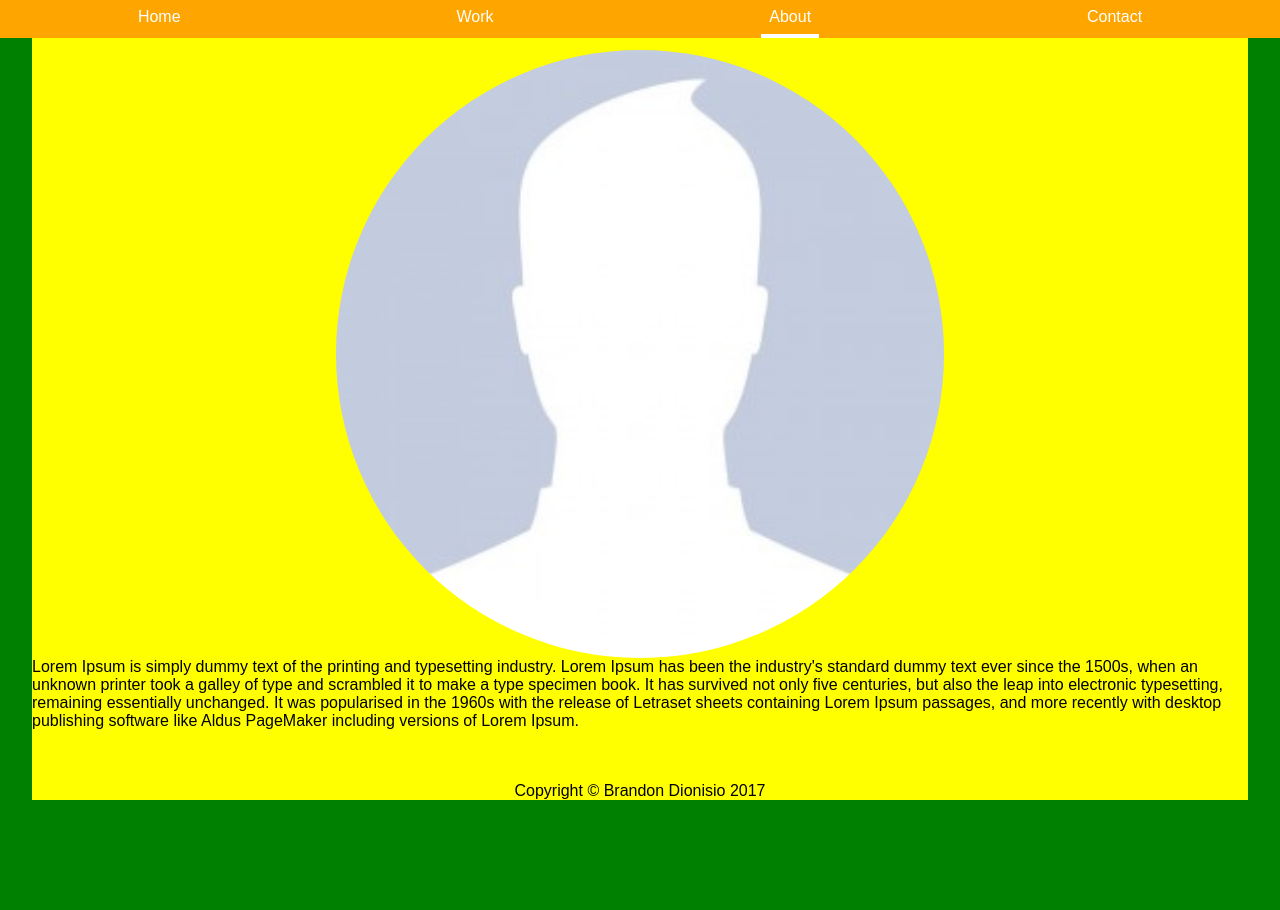
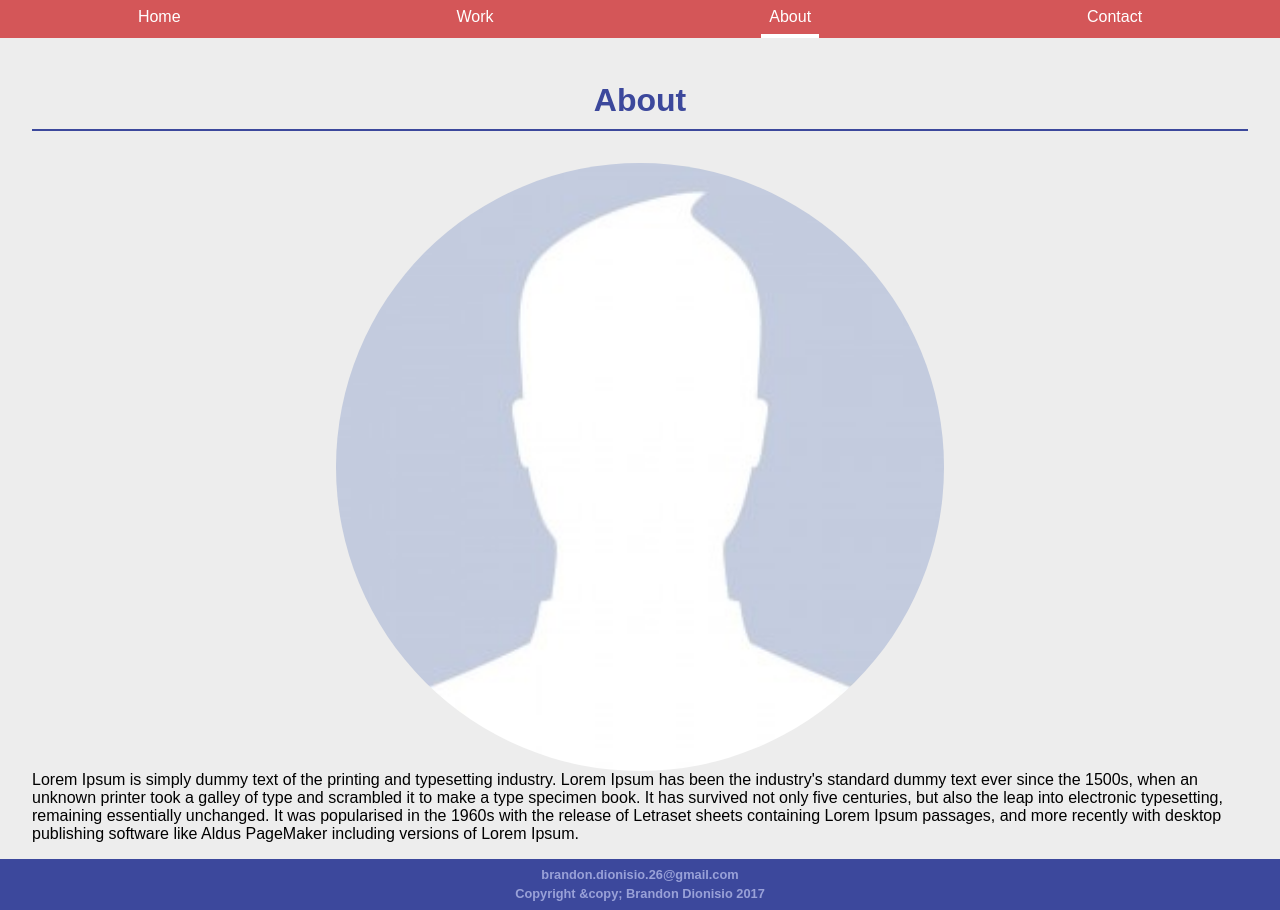
Before and after one commit to bd2187/portfolio, a React app: page /about in a window 1280 px wide. Before the commit the page ends 800 px from the top, so only its background shows below. Built offline with nearby package versions, Linux system fonts and the light colour scheme.

Commit message:
Add red and blue color pallette

```diff
--- a/app/components/About.js
+++ b/app/components/About.js
@@ -4,6 +4,7 @@ import profilePic from '../assets/sample-profile-pic.jpg';
 function About() {
   return (
     <div className="about content">
+      <h1 className="category-title">About</h1>
       <img className='profile-photo' src={profilePic} alt="Profile Photo"/>
       <p className="about-me">
       {"Lorem Ipsum is simply dummy text of the printing and typesetting industry. Lorem Ipsum has been the industry's standard dummy text ever since the 1500s, when an unknown printer took a galley of type and scrambled it to make a type specimen book. It has survived not only five centuries, but also the leap into electronic typesetting, remaining essentially unchanged. It was popularised in the 1960s with the release of Letraset sheets containing Lorem Ipsum passages, and more recently with desktop publishing software like Aldus PageMaker including versions of Lorem Ipsum."}
--- a/app/components/App.js
+++ b/app/components/App.js
@@ -24,7 +24,11 @@ class App extends Component {
             <Route path="/about" component={About}/>
             <Route path="/contact" component={Contact}/>
           </Switch>
-        <p className="footer">Copyright &copy; Brandon Dionisio 2017</p>
+        <p className="footer">
+          {'brandon.dionisio.26@gmail.com'}
+          <br />
+          {'Copyright &copy; Brandon Dionisio 2017'}
+        </p>
         </div>
       </Router>
     );
--- a/app/components/Work.js
+++ b/app/components/Work.js
@@ -5,6 +5,7 @@ import projects from '../data';
 function Work() {
   return (
     <div className="work content">
+      <h1 className="category-title">Work</h1>
       <ul className="project-list">
         {projects.map(function(project, index){
           return (
--- a/app/styles/scss/main.scss
+++ b/app/styles/scss/main.scss
@@ -1,9 +1,25 @@
 @import  'normalize';
 
+//variables
+$lightRed: #D45658;
+$blue: #3C489C;
+$offWhite: #EDEDED;
+$transitionTime: .5s;
+
+
 .container {
-  background: yellow;
-  width: 95%;
+  // background: #fff;
+  background: $offWhite;
+  // width: 95%;
   margin: 0 auto;
+}
+
+.category-title {
+  text-align: center;
+  margin: 1em 0;
+  padding-bottom: .3em;
+  border-bottom: 2px solid $blue;
+  color: $blue;
 }
 
 .nav-bar {
@@ -11,7 +27,7 @@
     display: flex;
     justify-content: space-around;
     align-items: flex-start;
-    background: orange;
+    background: $lightRed;
 
     position: fixed;
     left: 0;
@@ -22,9 +38,9 @@
       display: inline-block;
       padding: .5em;
       color: #fff;
-      transition: color .5s;
+      transition: color $transitionTime;
       &:hover {
-        color: blue;
+        color: darken(#fff, 18%);
       }
     } // end a
   }
@@ -51,9 +67,9 @@
 }
 
 .project-list {
-  background: pink;
   li {
     background: red;
+    border: 1px solid black;
     margin-bottom: 1em;
     text-align: center;
   }
@@ -73,8 +89,6 @@
 }
 
 .contact {
-  background: pink;
-
   display: flex;
   flex-direction: column;
   justify-content: center;
@@ -84,8 +98,10 @@
     justify-content: space-around;
     a {
       font-size: 3.12em;
-      background: orange;
+      color: $lightRed;
+      background: $blue;
       display: inline-block;
+      transition: all $transitionTime;
 
       text-align: center;
       vertical-align: center;
@@ -95,16 +111,29 @@
       display: flex;
       flex-direction: column;
       justify-content: center;
+
+      &:hover {
+        color: $blue;
+        background: $lightRed;
+      }
     }
   }
 }
 
 .footer {
   text-align: center;
+  font-size: .8em;
+  font-weight: bold;
+  color: lighten($blue, 30%);
+  padding: .5em 0;
+  background: $blue;
+  line-height: 1.5;
 }
 
 .content {
   // Sticky footer
-  min-height: calc(100vh - 52px); /* 34px(Nav) + 18px(footer)*/
+  width: 95%;
+  margin: 0 auto;
+  min-height: calc(100vh - 84.78px); /* 34px(Nav) + 50.78px(footer)*/
   padding: 1em 0;
 }
--- a/app/styles/scss/normalize.scss
+++ b/app/styles/scss/normalize.scss
@@ -448,7 +448,6 @@ th {
 }
 
 body {
-  background: green;
   padding-top: 34px;
 }
 
```
Also changed, not shown: app/styles/css/main.css.
